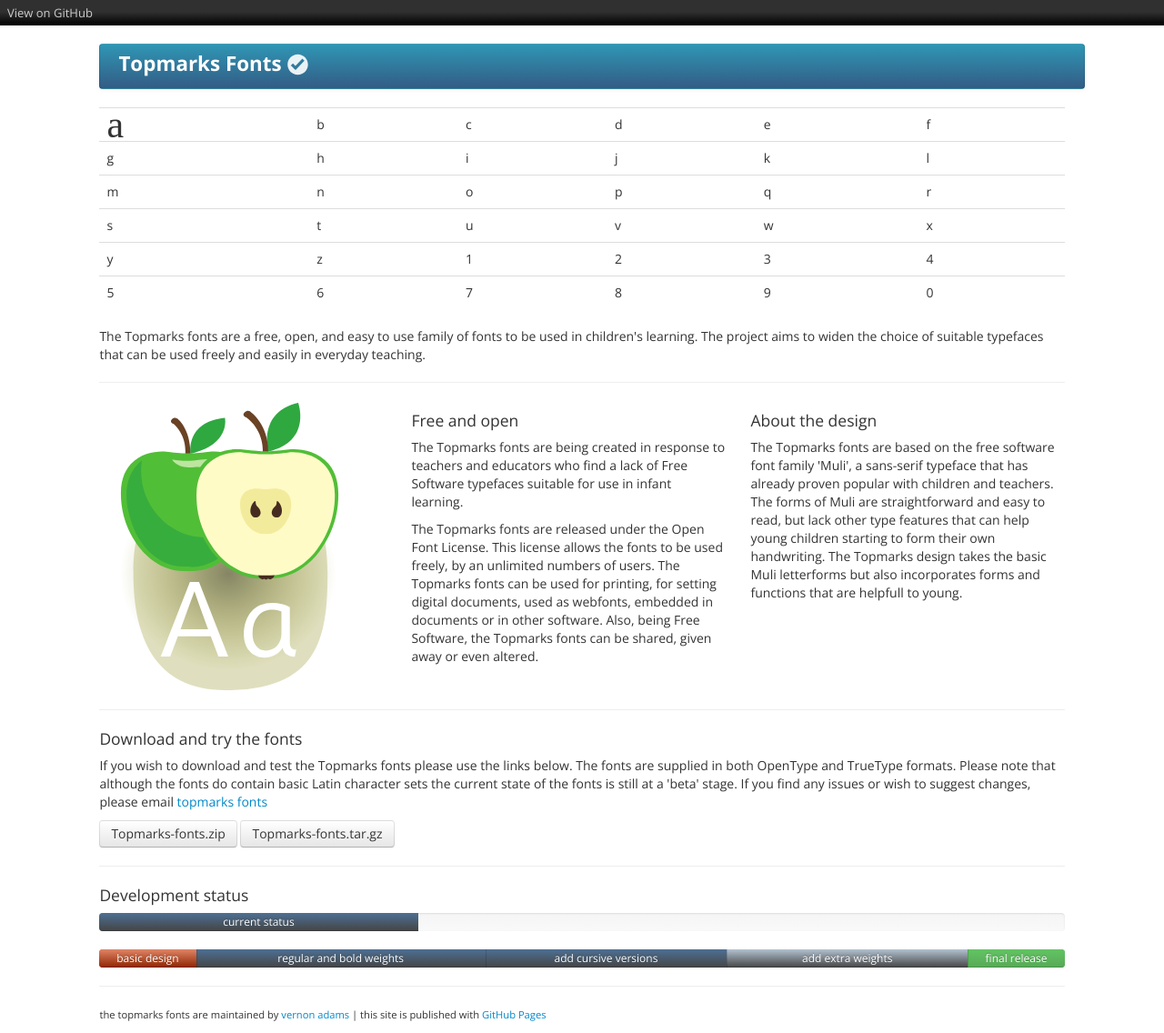
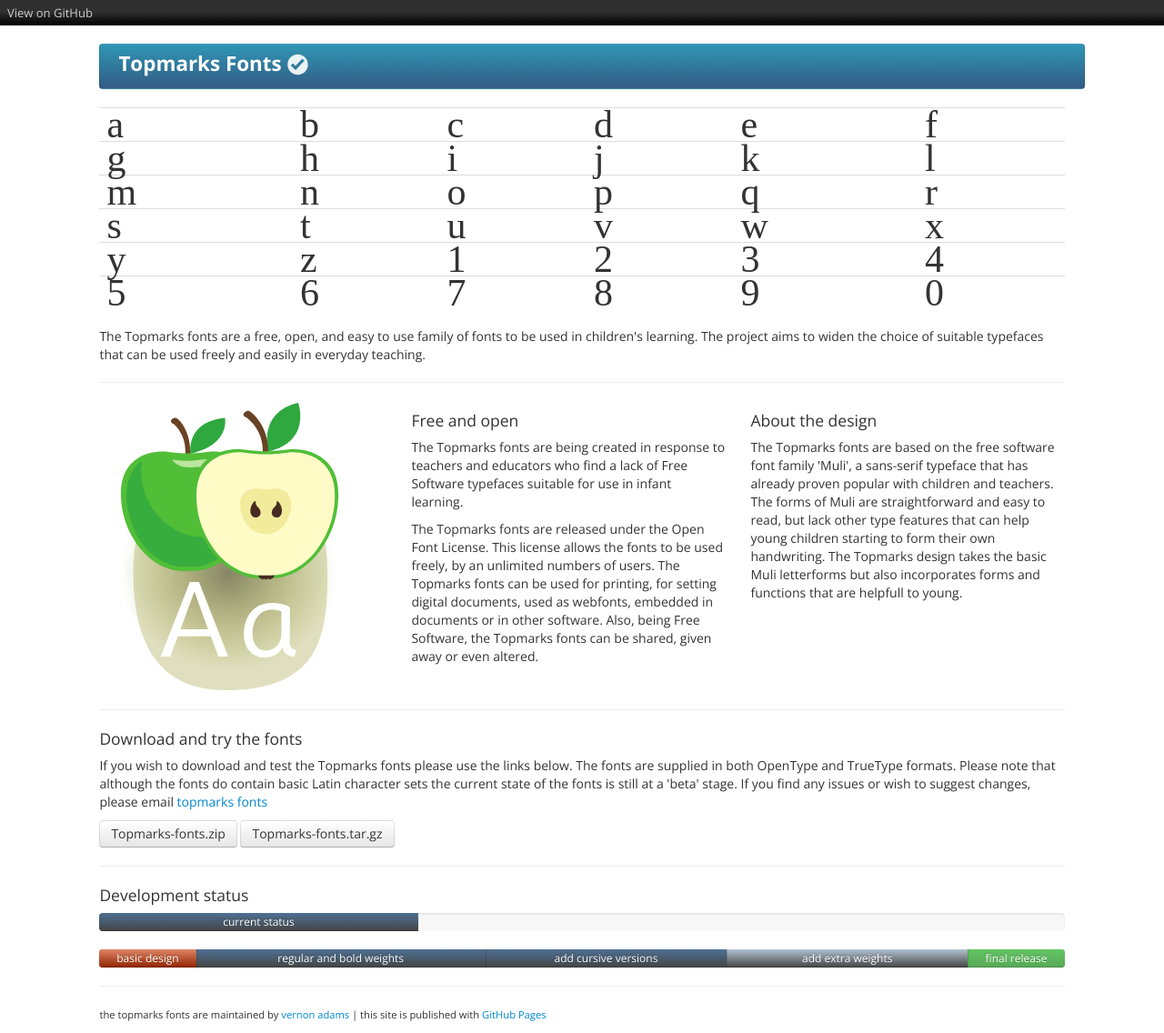
Before and after one commit to vernnobile/topmarks, a Jekyll site: the page built from index.html, in a window 1280 px wide. Shown: the whole page at 91% size. Built offline with Jekyll 4.4.1, drawn with Linux system fonts in a browser that asks for light colours; some web fonts are replaced.

Commit message:
Update stylesheet.css

```diff
--- a/stylesheets/stylesheet.css
+++ b/stylesheets/stylesheet.css
@@ -1,4 +1,4 @@
-.specimen {
+body table td {
 font-family: 'topmarksbook';
 font-size:3em;
 }
```
